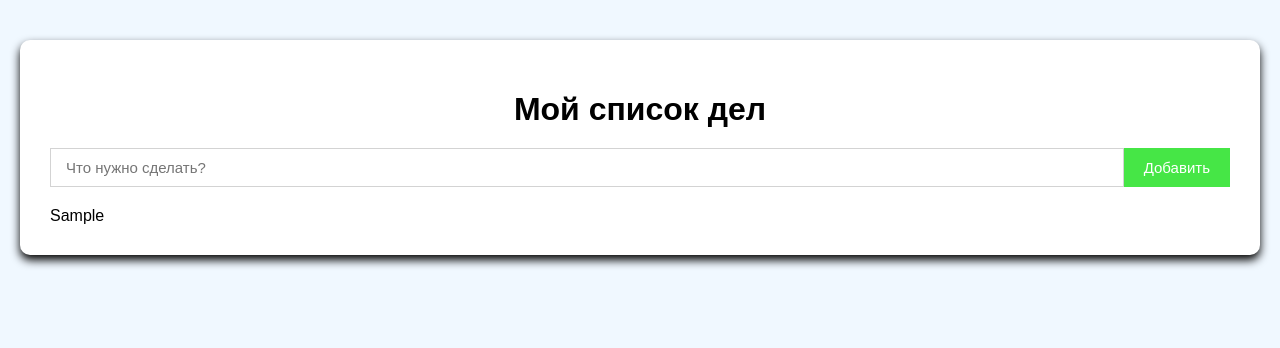
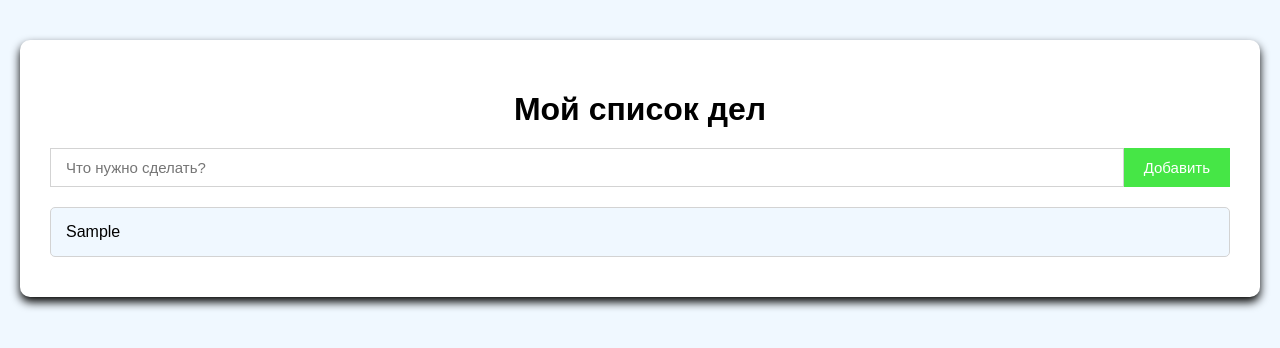
Before and after one commit to AlgoClassWork/task-list-js, a plain HTML site: page index.html in a window 1280 px wide. Both pictures are taken after typing "Sample" into the empty fields and a click on the button "Добавить". Drawn offline with Linux system fonts and the light colour scheme.

Commit message:
Update style.css

```diff
--- a/style.css
+++ b/style.css
@@ -49,3 +49,22 @@ h1 {
     margin: 0;
     padding: 0;
 }
+
+#taskList li {
+    background-color: aliceblue;
+    padding: 15px;
+    margin-bottom: 10px;
+    border-radius: 5px;
+    display: flex;
+    justify-content: space-between;
+    align-items: center;
+    border: 1px solid lightgray;
+}
+
+#taskList li:hover {
+    background-color: whitesmoke;
+}
+
+#taskList li span {
+    margin-right: 10px;
+}
```
